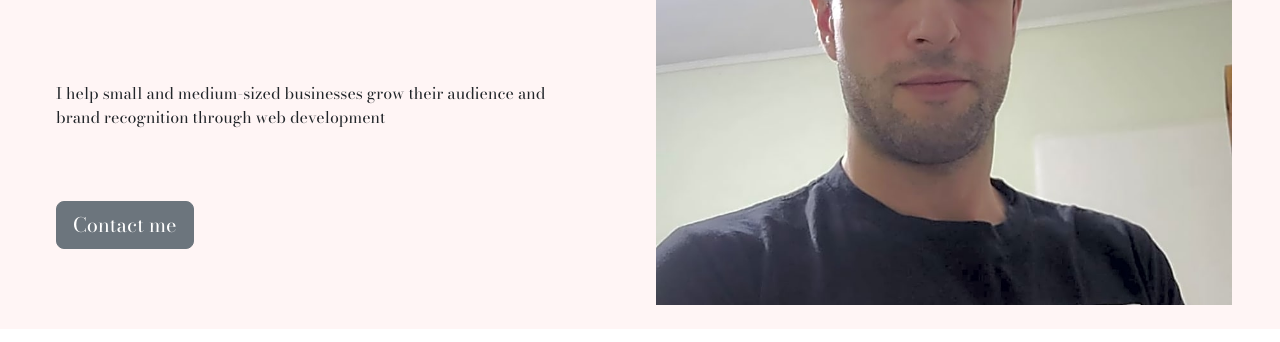
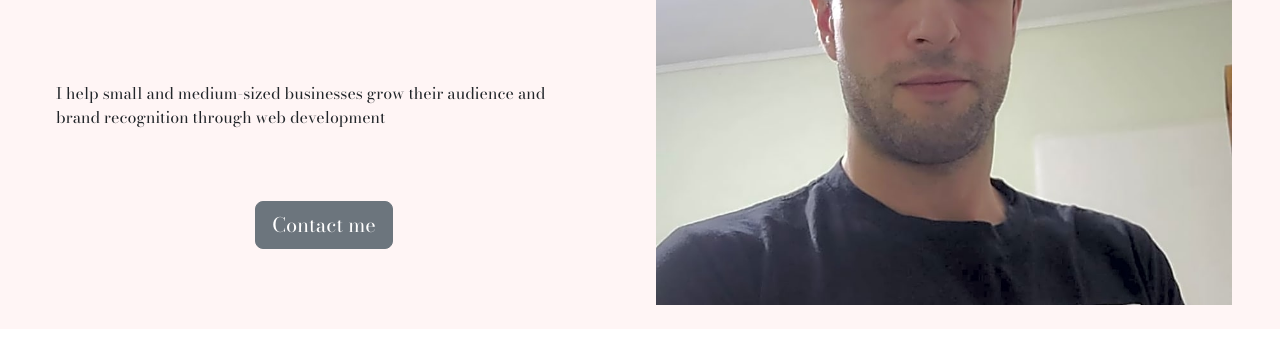
Before and after one commit to Blasidelgado/homepage, a plain HTML site: page index.html in a window 1280 px wide. Shown: the part 428-770 px from the top of the page. Drawn offline with nearby package versions, Linux system fonts and the light colour scheme.

Commit message:
Fix first index btn alignment!

```diff
--- a/index.html
+++ b/index.html
@@ -52,7 +52,7 @@
       <section id="section-1" class="section container-fluid bg-colored">
         <div class="wrapper">
           <div class="row justify-content-evenly">
-            <div class="col-lg-6 text-col p-double d-flex flex-column justify-content-evenly">
+            <div class="col-lg-6 text-col p-double d-flex flex-column justify-content-evenly align-items-center">
               <h2 class="display-1 mb-4 mt-2 lg-my-0" tabindex="0">Hello, so good to see you!</h2>
               <p class="my-4 lg-my-0" tabindex="0">I help small and medium-sized businesses grow their audience and brand recognition through web development</p>
               <a href="contact.html">
```
